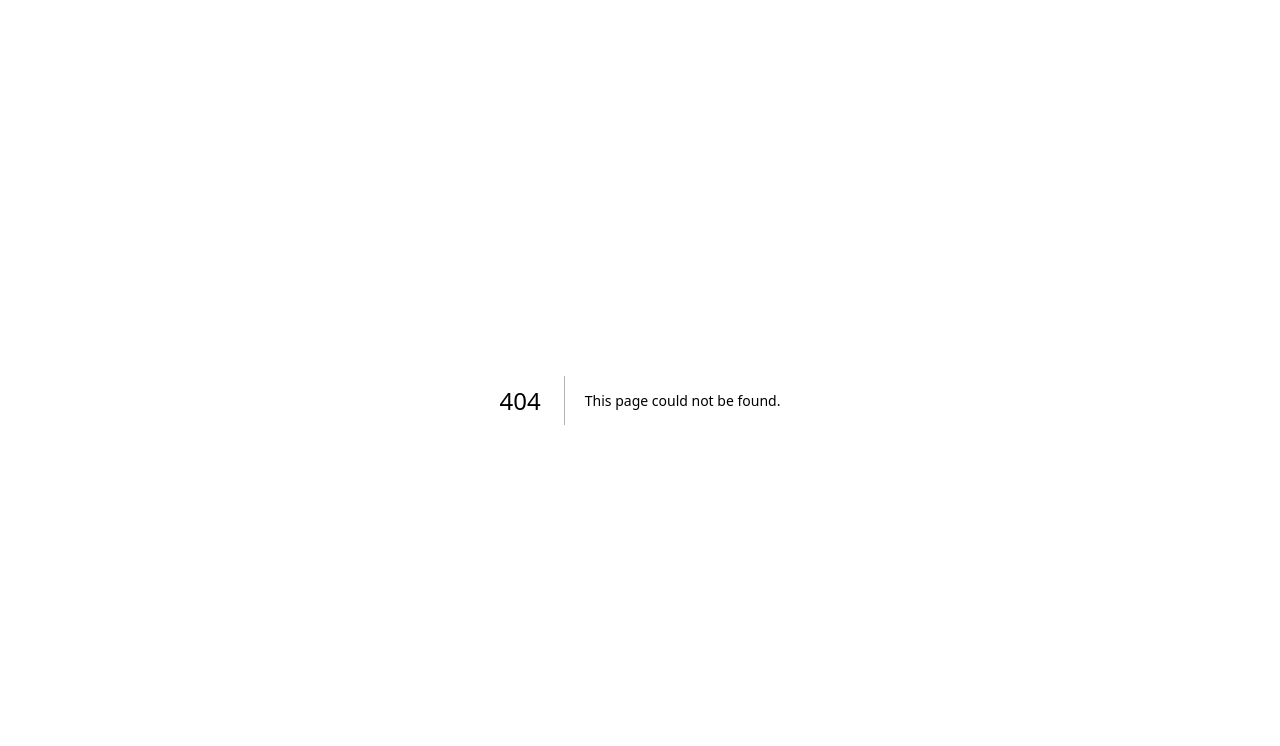
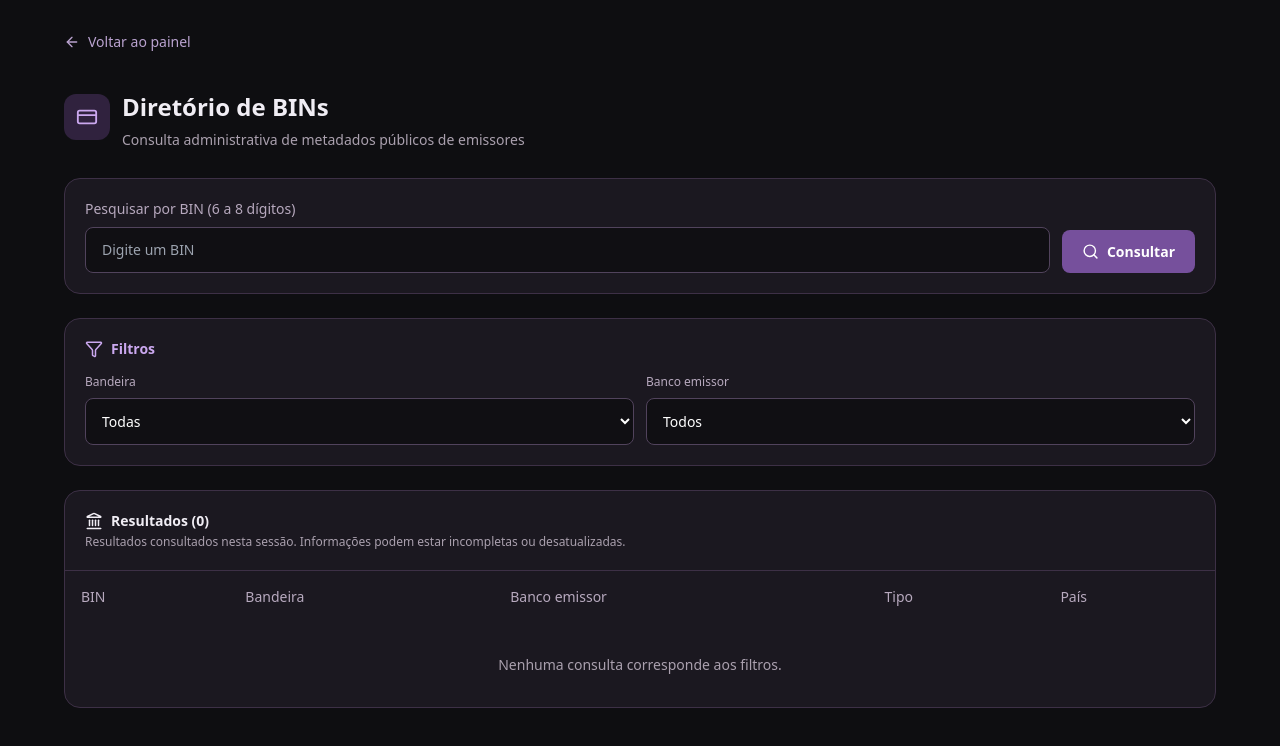
Before and after one commit to joabest/mandrackecenter, a Next.js app: page /admin/bin-directory in a window 1280 px wide. Before the commit this address had no page. Shown: the top 746 px of the page. Built offline with nearby package versions, Linux system fonts and the light colour scheme.

Commit message:
feat(admin): add neutral BIN directory with issuer and scheme filters

```diff
--- /dev/null
+++ b/app/admin/bin-directory/page.js
@@ -0,0 +1,56 @@
+'use client';
+import {useMemo,useState} from 'react';
+import Link from 'next/link';
+import {Search, Landmark, CreditCard, Filter, ArrowLeft} from 'lucide-react';
+
+const normalize=value=>String(value||'').trim();
+export default function BinDirectory(){
+ const [bin,setBin]=useState('');
+ const [records,setRecords]=useState([]);
+ const [scheme,setScheme]=useState('');
+ const [bank,setBank]=useState('');
+ const [busy,setBusy]=useState(false);
+ const [error,setError]=useState('');
+ const schemes=useMemo(()=>[...new Set(records.map(x=>x.scheme).filter(Boolean))].sort(),[records]);
+ const banks=useMemo(()=>[...new Set(records.map(x=>x.bank).filter(Boolean))].sort(),[records]);
+ const filtered=useMemo(()=>records.filter(x=>(!scheme||x.scheme===scheme)&&(!bank||x.bank===bank)),[records,scheme,bank]);
+ async function lookup(e){
+  e.preventDefault();setError('');
+  const value=normalize(bin);
+  if(!/^\d{6,8}$/.test(value)){setError('Informe um BIN com 6 a 8 dígitos.');return;}
+  setBusy(true);
+  try{
+   const response=await fetch('/api/bin?bin='+encodeURIComponent(value),{cache:'no-store'});
+   const data=await response.json();
+   if(!response.ok)throw new Error(data.error||'Falha na consulta.');
+   setRecords(previous=>[data,...previous.filter(item=>item.bin!==data.bin)]);
+   setBin('');
+  }catch(err){setError(err.message||'Não foi possível consultar o BIN.');}
+  finally{setBusy(false);}
+ }
+ return <main className="min-h-screen bg-[#0e0e11] px-4 py-8 text-[#f0edf4] sm:px-8">
+  <div className="mx-auto max-w-6xl">
+   <Link href="/admin/dashboard" className="mb-8 inline-flex items-center gap-2 text-sm text-[#baa3d0] hover:text-white"><ArrowLeft size={16}/> Voltar ao painel</Link>
+   <div className="mb-7 flex items-center gap-3"><div className="rounded-xl bg-[#30223e] p-3 text-[#cba8ef]"><CreditCard size={22}/></div><div><h1 className="text-2xl font-semibold">Diretório de BINs</h1><p className="text-sm text-[#aaa0ae]">Consulta administrativa de metadados públicos de emissores</p></div></div>
+   <form onSubmit={lookup} className="flex flex-wrap gap-3 rounded-2xl border border-[#3d3046] bg-[#1b1820] p-5">
+    <label className="flex-1 text-sm text-[#b7a9be]">Pesquisar por BIN (6 a 8 dígitos)
+     <input value={bin} onChange={e=>setBin(e.target.value.replace(/\D/g,'').slice(0,8))} inputMode="numeric" autoComplete="off" placeholder="Digite um BIN" className="mt-2 block w-full rounded-lg border border-[#51435c] bg-[#100f13] px-4 py-3 text-white outline-none focus:border-[#bd95e7]"/>
+    </label>
+    <button disabled={busy} className="self-end inline-flex items-center gap-2 rounded-lg bg-[#76509c] px-5 py-3 font-semibold text-white disabled:opacity-50"><Search size={17}/>{busy?'Consultando...':'Consultar'}</button>
+   </form>
+   {error&&<p role="alert" className="mt-3 text-sm text-rose-300">{error}</p>}
+   <div className="mt-6 rounded-2xl border border-[#3d3046] bg-[#1b1820] p-5">
+    <div className="mb-4 flex items-center gap-2 text-[#cba8ef]"><Filter size={18}/><h2 className="font-semibold">Filtros</h2></div>
+    <div className="grid gap-3 sm:grid-cols-2">
+     <label className="text-xs text-[#b7a9be]">Bandeira<select value={scheme} onChange={e=>setScheme(e.target.value)} className="mt-2 block w-full rounded-lg border border-[#51435c] bg-[#100f13] p-3 text-sm text-white"><option value="">Todas</option>{schemes.map(x=><option key={x} value={x}>{x}</option>)}</select></label>
+     <label className="text-xs text-[#b7a9be]">Banco emissor<select value={bank} onChange={e=>setBank(e.target.value)} className="mt-2 block w-full rounded-lg border border-[#51435c] bg-[#100f13] p-3 text-sm text-white"><option value="">Todos</option>{banks.map(x=><option key={x} value={x}>{x}</option>)}</select></label>
+    </div>
+   </div>
+   <div className="mt-6 overflow-x-auto rounded-2xl border border-[#3d3046] bg-[#1b1820]">
+    <div className="border-b border-[#3d3046] p-5"><h2 className="flex items-center gap-2 font-semibold"><Landmark size={18}/> Resultados ({filtered.length})</h2><p className="mt-1 text-xs text-[#aaa0ae]">Resultados consultados nesta sessão. Informações podem estar incompletas ou desatualizadas.</p></div>
+    <table className="w-full min-w-[700px] text-left text-sm"><thead className="text-[#b7a9be]"><tr>{['BIN','Bandeira','Banco emissor','Tipo','País'].map(x=><th className="p-4 font-medium" key={x}>{x}</th>)}</tr></thead><tbody>{filtered.map(x=><tr key={x.bin} className="border-t border-[#372d40]"><td className="p-4 font-mono">{x.bin}</td><td className="p-4">{x.scheme}</td><td className="p-4">{x.bank}</td><td className="p-4">{x.type}</td><td className="p-4">{x.country}</td></tr>)}</tbody></table>
+    {!filtered.length&&<p className="p-8 text-center text-sm text-[#aaa0ae]">Nenhuma consulta corresponde aos filtros.</p>}
+   </div>
+  </div>
+ </main>;
+}
```
